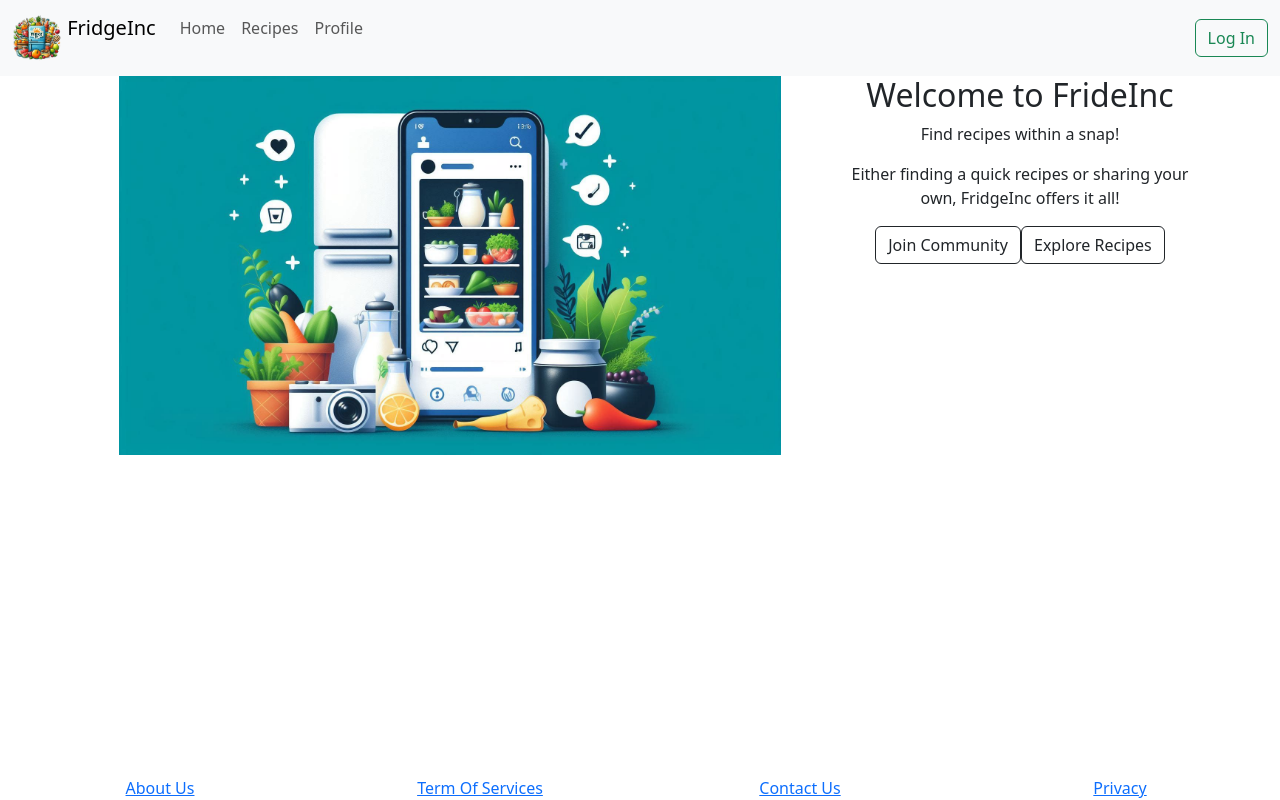
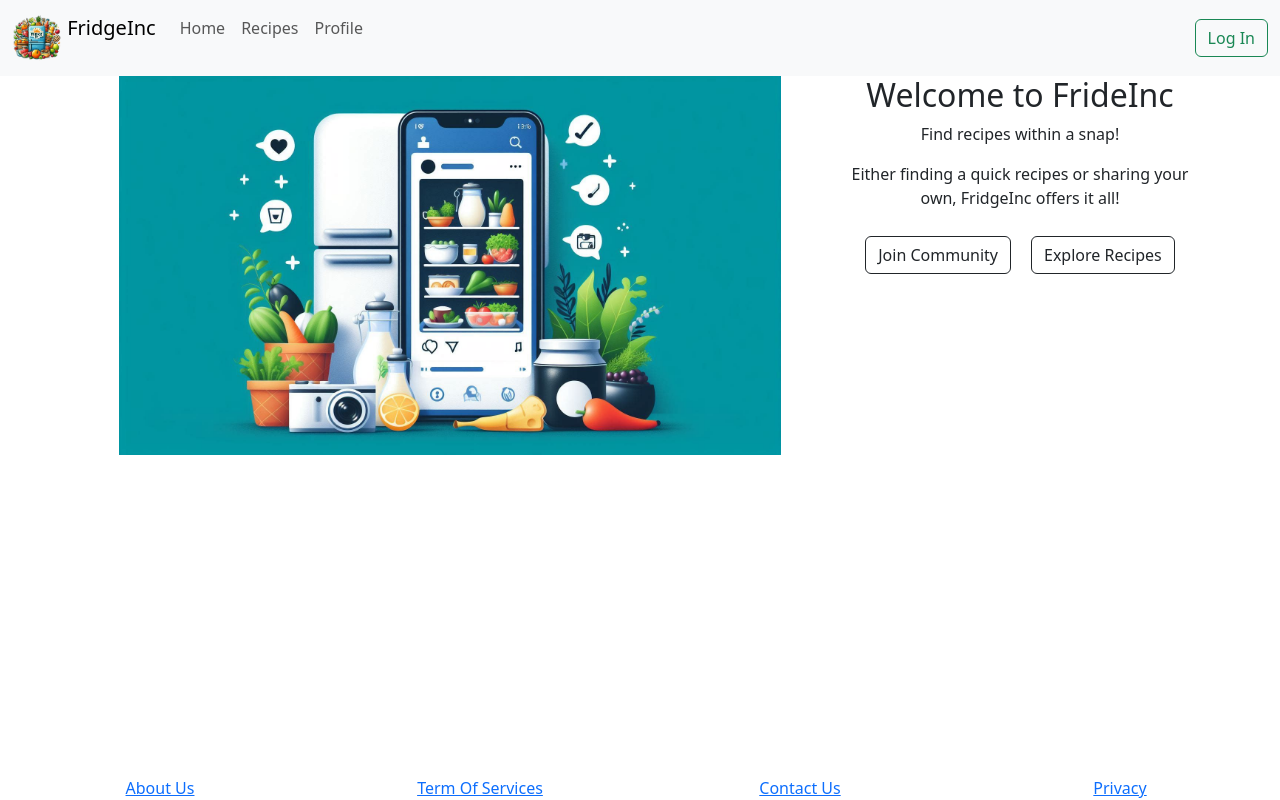
Before and after one commit to shibcreate/FridgeInc, a React (Vite) app in the folder client/: page / in a window 1280 px wide. Built offline with nearby package versions, Linux system fonts and the light colour scheme.

Commit message:
small change to homepage

```diff
--- a/client/src/pages/Homepage.jsx
+++ b/client/src/pages/Homepage.jsx
@@ -17,10 +17,10 @@ export default function Homepage() {
           <p>Find recipes within a snap!</p>
           <p>Either finding a quick recipes or sharing your own, FridgeInc offers it all!</p>
           <Link to='/register'>
-            <Button variant="outline-dark">Join Community</Button>
+            <Button style={{margin:'10px'}} variant="outline-dark">Join Community</Button>
           </Link>
           <Link to='/recipes'>
-            <Button variant="outline-dark">Explore Recipes</Button>
+            <Button style={{margin:'10px'}} variant="outline-dark">Explore Recipes</Button>
           </Link>
         </Col>
       </Row>
```
